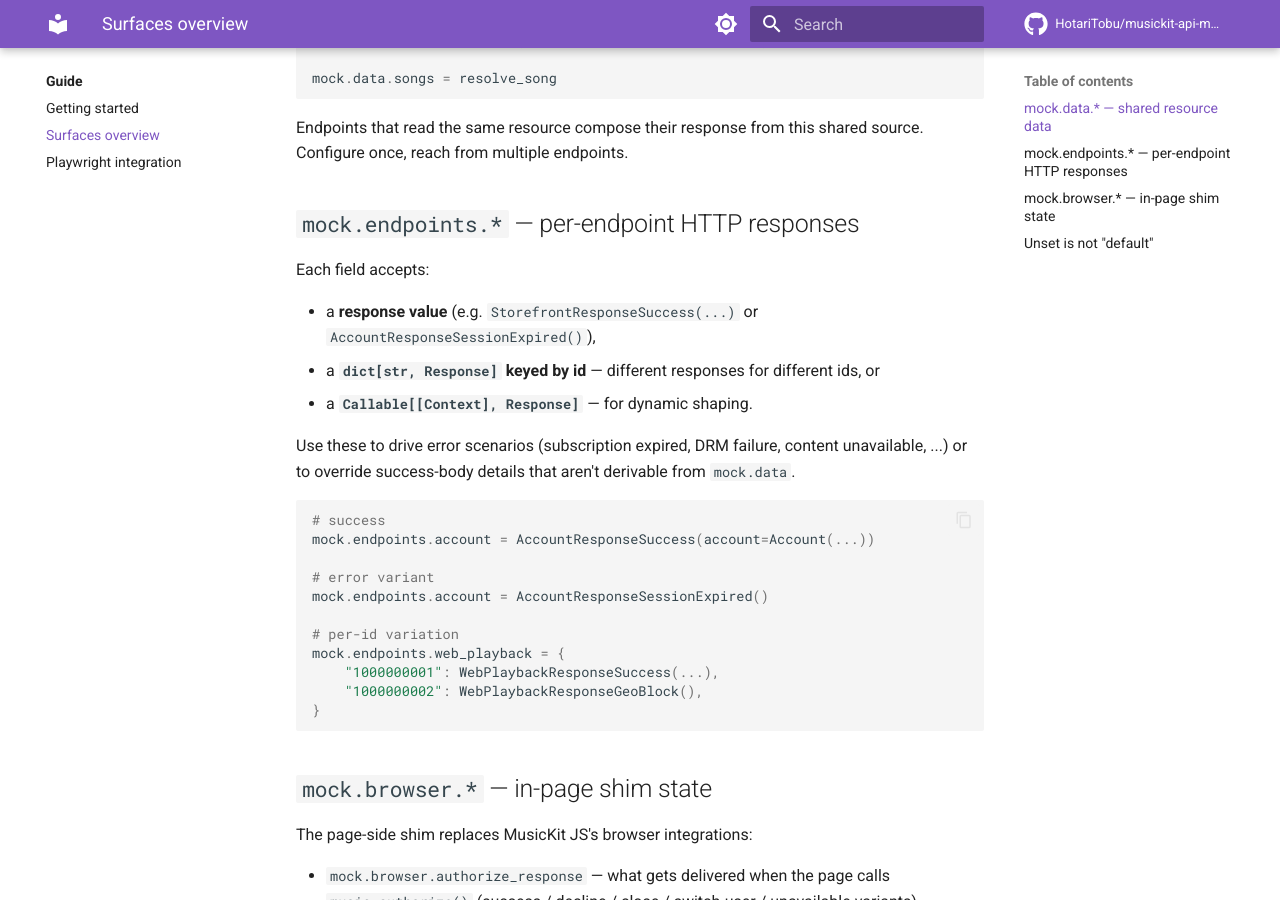
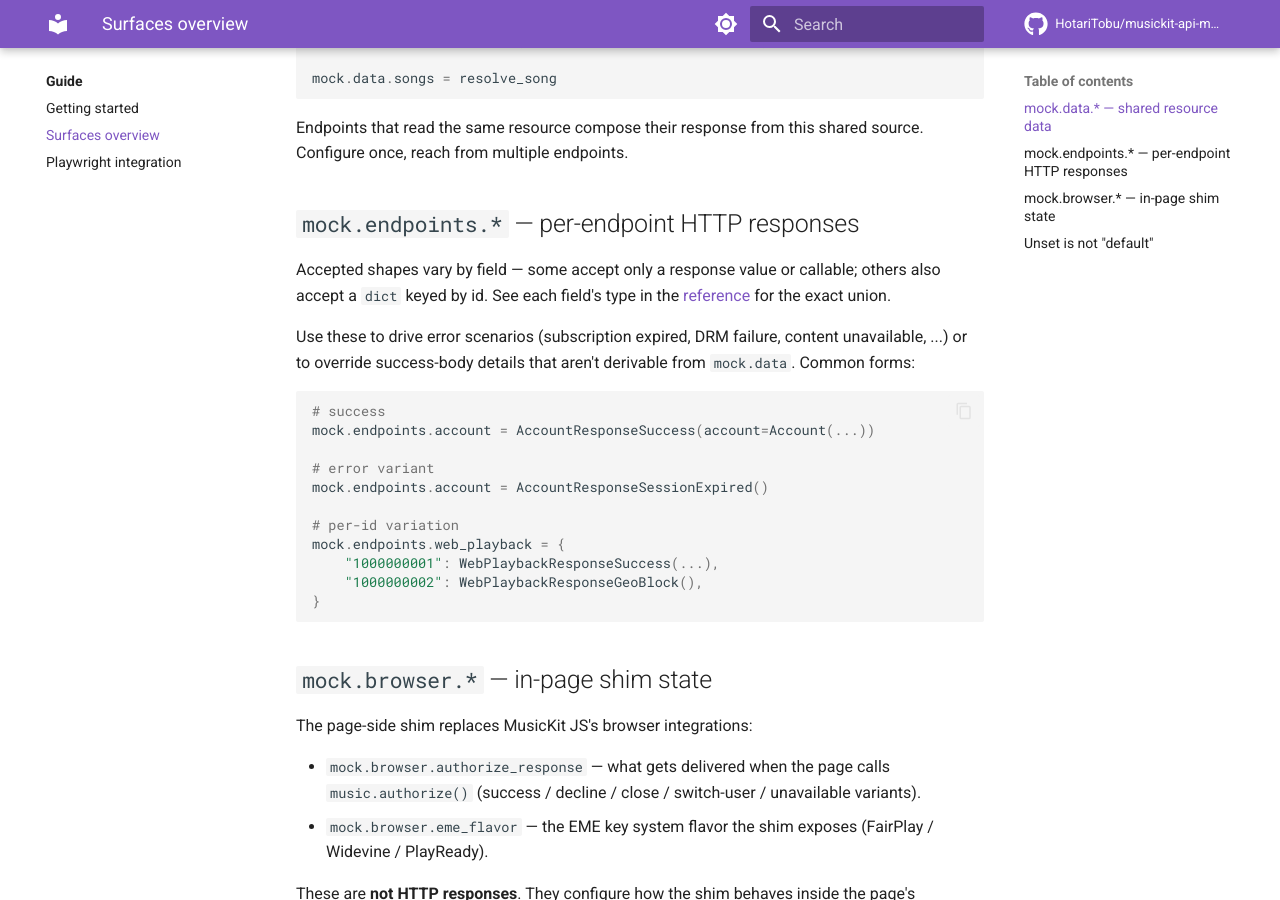
Before and after one commit to HotariTobu/musickit-api-mock, an MkDocs documentation site: the page built from docs/guide/surfaces.md, in a window 1280 px wide and 900 px high, scrolled down 1000 px. Built offline with MkDocs 1.6.1 and Material for MkDocs 9.7.7, drawn with Linux system fonts in a browser that asks for light colours; comment, search, counter and statistics services are not loaded; the version menu is left out.

Commit message:
Fix surface description consistency per review
- mock.data callable return type: T → T | None (None = not found)
- mock.endpoints shape description: uniform 3-shape list → varies by field

Co-Authored-By: Claude Opus 4.7 (1M context) <noreply@anthropic.com>

````diff
--- a/docs/guide/surfaces.md
+++ b/docs/guide/surfaces.md
@@ -34,13 +34,9 @@ Endpoints that read the same resource compose their response from this shared so
 
 ## `mock.endpoints.*` — per-endpoint HTTP responses
 
-Each field accepts:
+Accepted shapes vary by field — some accept only a response value or callable; others also accept a `dict` keyed by id. See each field's type in the [reference](../reference/endpoints.md) for the exact union.
 
-- a **response value** (e.g. `StorefrontResponseSuccess(...)` or `AccountResponseSessionExpired()`),
-- a **`dict[str, Response]` keyed by id** — different responses for different ids, or
-- a **`Callable[[Context], Response]`** — for dynamic shaping.
-
-Use these to drive error scenarios (subscription expired, DRM failure, content unavailable, ...) or to override success-body details that aren't derivable from `mock.data`.
+Use these to drive error scenarios (subscription expired, DRM failure, content unavailable, ...) or to override success-body details that aren't derivable from `mock.data`. Common forms:
 
 ```python
 # success
````
Also changed, not shown: README.md (+2 -2 lines).
